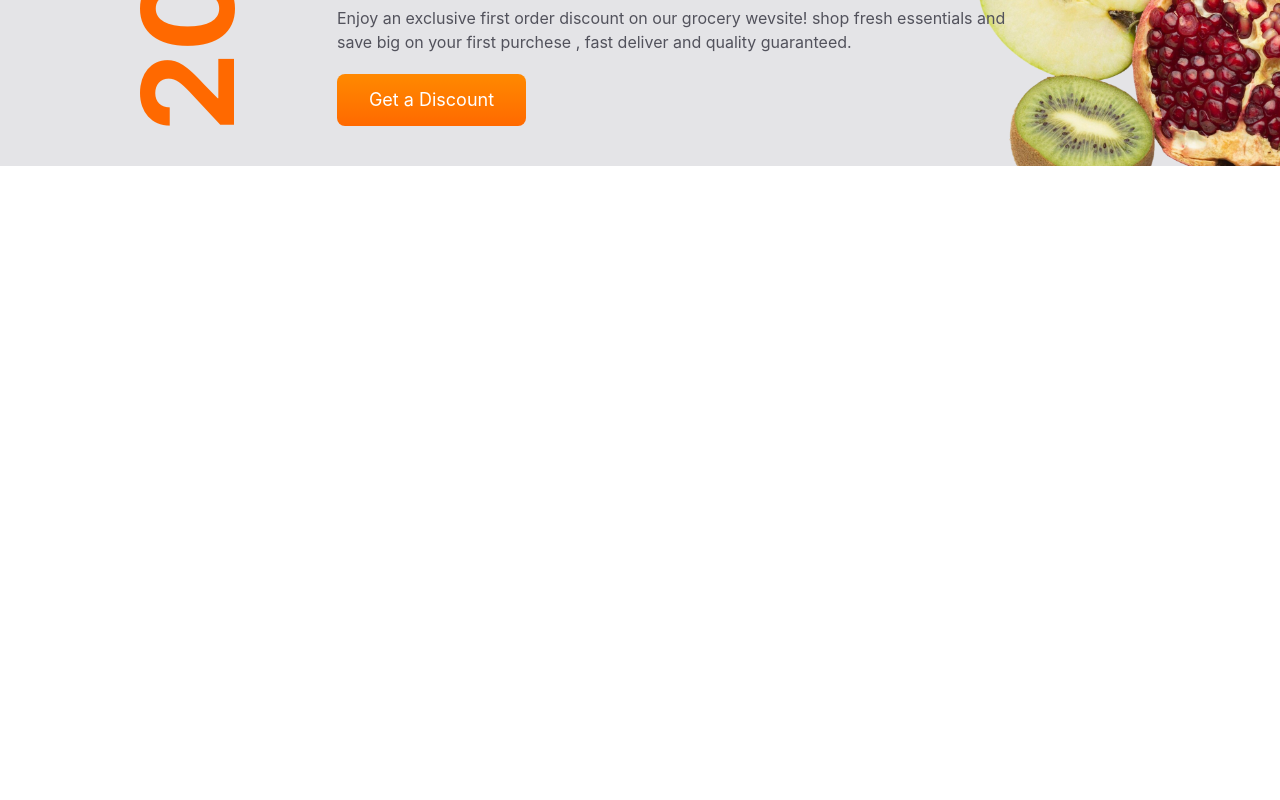
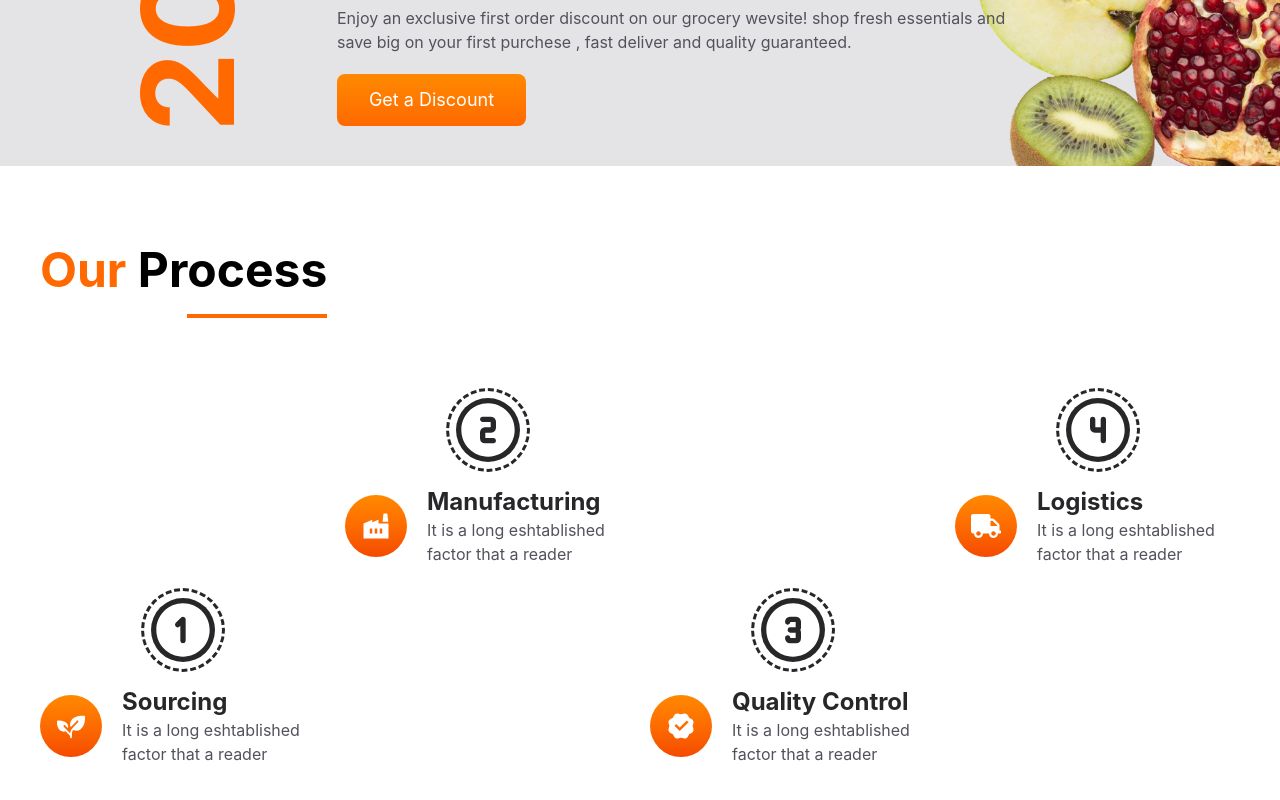
Before and after one commit to Adarsh-c-byte/Grocify, a React (Vite) app: page / in a window 1280 px wide. Shown: the part 3782-4582 px from the top of the page. Before the commit the page ends 3948 px from the top, so only its background shows below. Built offline with nearby package versions, Linux system fonts and the light colour scheme.

Commit message:
add a process component

```diff
--- a/package.json
+++ b/package.json
@@ -15,6 +15,7 @@
     "react": "^19.2.7",
     "react-dom": "^19.2.7",
     "react-icon": "^1.0.0",
+    "react-icons": "^5.7.0",
     "remixicon": "^4.9.1",
     "tailwindcss": "^4.3.2"
   },
--- a/src/components/Home/Home.jsx
+++ b/src/components/Home/Home.jsx
@@ -5,6 +5,7 @@ import Category from "../Category/Category";
 import Values from "../Values/Values";
 import Products from "../Products/Products";
 import Discount from "../Discount/Discount";
+import Process from "../Process/Process";
 
 const Home = () => {
   return (
@@ -15,6 +16,7 @@ const Home = () => {
       <Values />
       <Products />
       <Discount />
+      <Process />
     </div>
   );
 };
--- /dev/null
+++ b/src/components/Process/Process.jsx
@@ -0,0 +1,90 @@
+import React from "react";
+import Headings from "../Headings/Headings";
+import {
+  TbCircleNumber1Filled,
+  TbCircleNumber2Filled,
+  TbCircleNumber3Filled,
+  TbCircleNumber4Filled,
+} from "react-icons/tb";
+import { PiPlantFill } from "react-icons/pi";
+import { FaTruck } from "react-icons/fa";
+import { MdFactory } from "react-icons/md";
+import { RiVerifiedBadgeFill } from "react-icons/ri";
+
+const Process = () => {
+  const renderSteps = steps.map((item) => {
+    return (
+      <div className={`flex-1 ${item.id % 2 === 0 ? '-mt-50' : ''}`}>
+        <span className="flex justify-center items-center h-16 w-16 text-7xl text-white bg-zinc-800 rounded-full outline-dashed outline-zinc-800 outline-offset-7 mx-auto">{item.number}</span>
+
+        <div className="flex items-center mt-6 gap-5">
+
+
+            <span className="flex justify-center items-center text-3xl text-white p-4 rounded-full bg-gradient-to-b from-orange-400 to-orange-600">{item.icon}</span>
+
+
+          <div>
+
+            <h3 className="text-2xl font-bold text-zinc-800">{item.title}</h3>
+            <p className="text-zinc-600">{item.para}</p>
+
+          </div>
+
+        </div>
+
+      </div>
+    );
+  });
+
+  return (
+    <section>
+      <div className="max-w-[1400px] mx-auto px-10 py-20">
+
+        <div className="w-fit mr-auto">
+
+          <Headings highlight="Our" headings=" Process" />
+
+        </div>
+
+        <div className="flex mt-20 pt-50 gap-5 justify-between">{renderSteps}</div>
+
+      </div>
+    </section>
+  );
+};
+
+export default Process;
+
+const steps = [
+  {
+    id: 1,
+    number: <TbCircleNumber1Filled />,
+    title: "Sourcing",
+    para: "It is a long eshtablished factor that a reader",
+    icon: <PiPlantFill />,
+  },
+
+  {
+    id: 2,
+    number: <TbCircleNumber2Filled />,
+    title: "Manufacturing",
+    para: "It is a long eshtablished factor that a reader",
+    icon: <MdFactory />,
+  },
+
+  {
+    id: 3,
+    number: <TbCircleNumber3Filled />,
+    title: "Quality Control",
+    para: "It is a long eshtablished factor that a reader",
+    icon: <RiVerifiedBadgeFill />,
+  },
+
+  {
+    id: 4,
+    number: <TbCircleNumber4Filled />,
+    title: " Logistics",
+    para: " It is a long eshtablished factor that a reader",
+    icon: <FaTruck />,
+  },
+];
```
Also changed, not shown: 1 other file (tests, documents, lock files or other folders).
